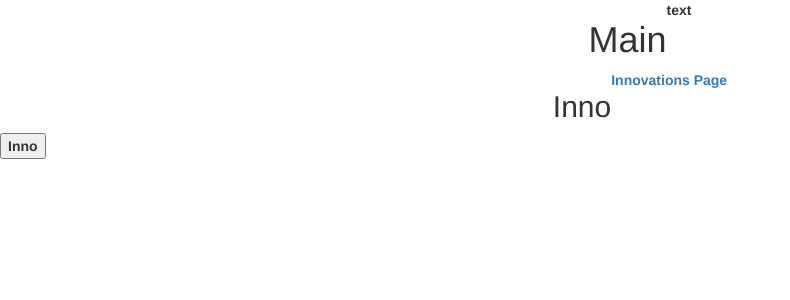
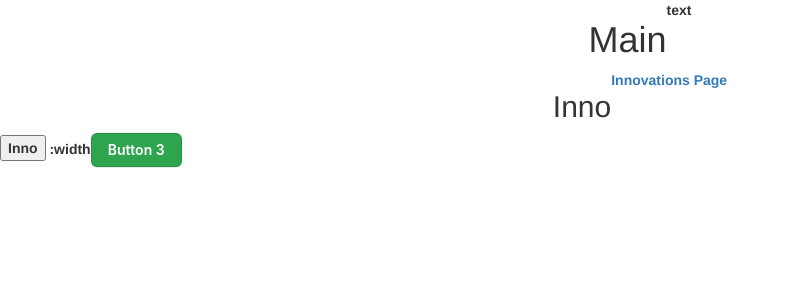
Before and after one commit to MangoParrot/MangoParrot.github.io, a PHP site: page / in a window 1280 px wide. Shown: the top 300 px of the page, without its empty margins (0-790 px from the left). Run offline with PHP 8.4, Linux system fonts and the light colour scheme.

Commit message:
Bug fixes

```diff
--- a/index.css
+++ b/index.css
@@ -17,10 +17,7 @@ body {
     font-size: 28px;
     color: lavender;
 }
-<!-- HTML !-->
-<button class="button-3" role="button">Button 3</button>
 
-/* CSS */
 .button-3 {
   appearance: none;
   background-color: #2ea44f;
--- a/index.html
+++ b/index.html
@@ -26,6 +26,8 @@
             onclick="window.location.href = 'inno';">
             Inno
     </button>
+    <!-- HTML !-->
+    :width<button class="button-3" role="button">Button 3</button>
     </body>
 
 </html>
```
